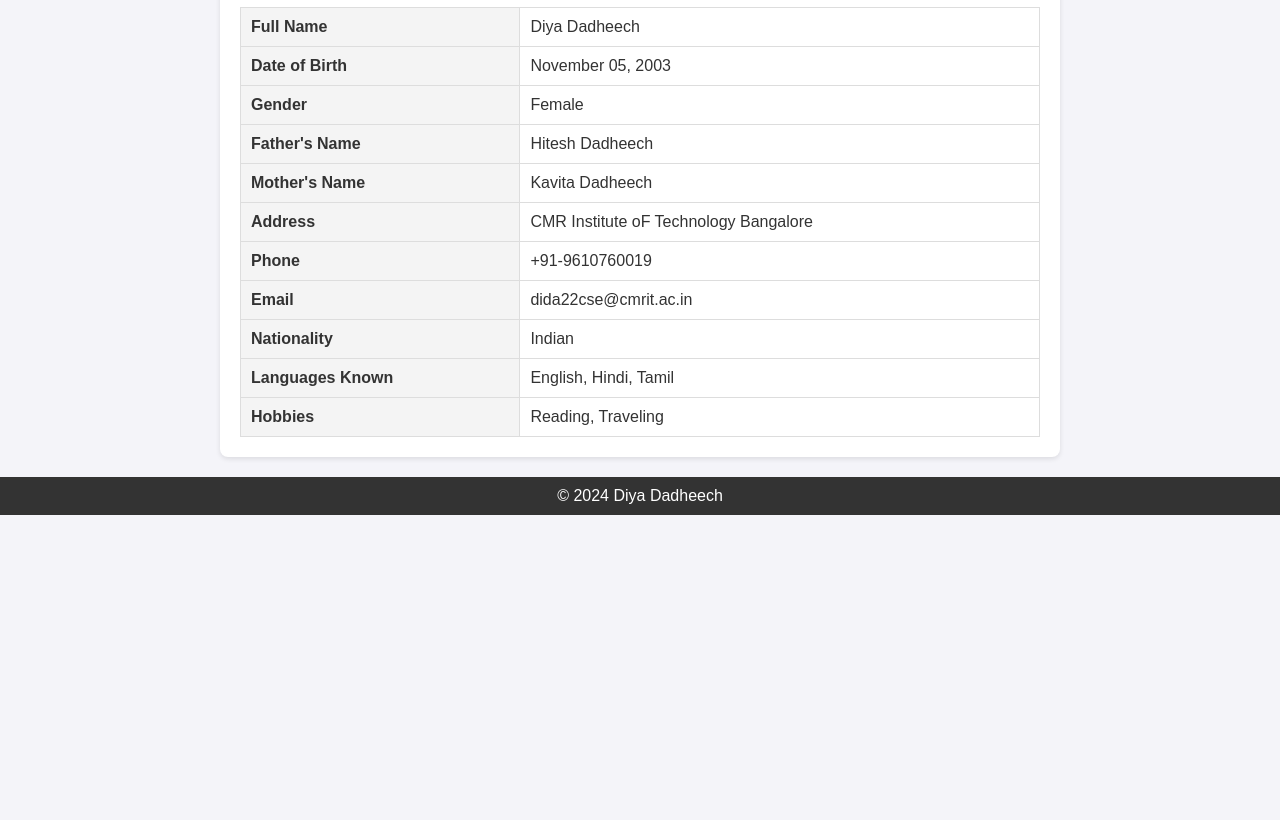
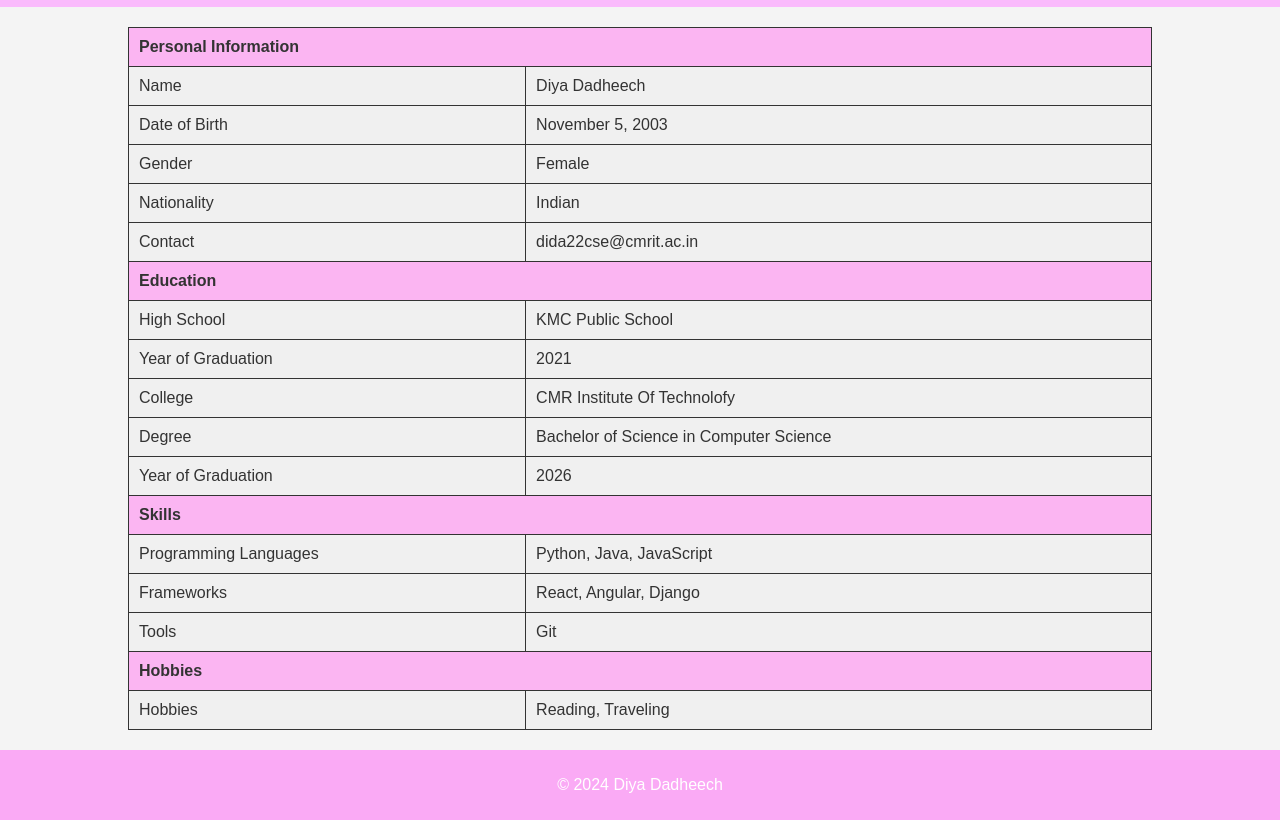
Before and after one commit to diyadadheech/myproject, a plain HTML site: page biodata.html in a window 1280 px wide. Shown: the part 113-933 px from the top of the page. Before the commit the page ends 800 px from the top, so only its background shows below. Drawn offline with Linux system fonts and the light colour scheme.

Commit message:
Update biodata.html

```diff
--- a/biodata.html
+++ b/biodata.html
@@ -1,102 +1,124 @@
 <!DOCTYPE html>
-<html>
+<html lang="en">
 <head>
-    <title>Bio Data</title>
-    <link rel="stylesheet" href="style.css">
-
-
+    <meta charset="UTF-8">
+    <meta name="viewport" content="width=device-width, initial-scale=1.0">
+    <title>Biodata</title>
     <style>
         body {
             font-family: Arial, sans-serif;
             margin: 0;
             padding: 0;
-            background-color: #f4f4f9;
+            background-color: #f4f4f4;
             color: #333;
         }
-        .container {
-            max-width: 800px;
-            margin: 20px auto;
-            background: #fff;
+        header {
+            background-color: #fabafc;
+            color: #fff;
             padding: 20px;
-            border-radius: 8px;
-            box-shadow: 0 2px 5px rgba(0, 0, 0, 0.1);
-        }
-        h1, h2 {
             text-align: center;
-            color: #444;
         }
         table {
-            width: 100%;
+            width: 80%;
+            margin: 20px auto;
             border-collapse: collapse;
-            margin-top: 20px;
+            background-color: #f0f0f0;
         }
         th, td {
+            border: 1px solid #333;
             padding: 10px;
             text-align: left;
-            border: 1px solid #ddd;
         }
         th {
-            background-color: #f4f4f4;
+            background-color: #fbb5f2;
         }
         footer {
             text-align: center;
-            margin-top: 20px;
-            padding: 10px;
-            background: #333;
-            color: white;
+            padding: 10px 0;
+            background-color: #faaaf5;
+            color: #fff;
         }
     </style>
 </head>
 <body>
-    <div class="container">
-        <h1>Biodata</h1>
+    <header>
+        <h1>My Biodata</h1>
+    </header>
+    <main>
         <table>
             <tr>
-                <th>Full Name</th>
+                <th colspan="2">Personal Information</th>
+            </tr>
+            <tr>
+                <td>Name</td>
                 <td>Diya Dadheech</td>
             </tr>
             <tr>
-                <th>Date of Birth</th>
-                <td>November 05, 2003</td>
+                <td>Date of Birth</td>
+                <td>November 5, 2003</td>
             </tr>
             <tr>
-                <th>Gender</th>
+                <td>Gender</td>
                 <td>Female</td>
             </tr>
             <tr>
-                <th>Father's Name</th>
-                <td>Hitesh Dadheech</td>
+                <td>Nationality</td>
+                <td>Indian</td>
             </tr>
             <tr>
-                <th>Mother's Name</th>
-                <td>Kavita Dadheech</td>
-            </tr>
-            <tr>
-                <th>Address</th>
-                <td>CMR Institute oF Technology Bangalore</td>
-            </tr>
-            <tr>
-                <th>Phone</th>
-                <td>+91-9610760019</td>
-            </tr>
-            <tr>
-                <th>Email</th>
+                <td>Contact</td>
                 <td>dida22cse@cmrit.ac.in</td>
             </tr>
             <tr>
-                <th>Nationality</th>
-                <td>Indian</td>
+                <th colspan="2">Education</th>
             </tr>
             <tr>
-                <th>Languages Known</th>
-                <td>English, Hindi, Tamil</td>
+                <td>High School</td>
+                <td>KMC Public School</td>
             </tr>
             <tr>
-                <th>Hobbies</th>
+                <td>Year of Graduation</td>
+                <td>2021</td>
+            </tr>
+            <tr>
+                <td>College</td>
+                <td>CMR Institute Of Technolofy</td>
+            </tr>
+            <tr>
+                <td>Degree</td>
+                <td>Bachelor of Science in Computer Science</td>
+            </tr>
+            <tr>
+                <td>Year of Graduation</td>
+                <td>2026</td>
+            </tr>
+
+            <tr>
+                <th colspan="2">Skills</th>
+            </tr>
+            <tr>
+                <td>Programming Languages</td>
+                <td>Python, Java, JavaScript</td>
+            </tr>
+            <tr>
+                <td>Frameworks</td>
+                <td>React, Angular, Django</td>
+            </tr>
+            <tr>
+                <td>Tools</td>
+                <td>Git</td>
+            </tr>
+            <tr>
+                <th colspan="2">Hobbies</th>
+            </tr>
+            <tr>
+                <td>Hobbies</td>
                 <td>Reading, Traveling</td>
             </tr>
         </table>
-    </div>
-    <footer>© 2024 Diya Dadheech</footer>
+    </main>
+    <footer>
+        <p>&copy; 2024 Diya Dadheech</p>
+    </footer>
 </body>
 </html>
```
